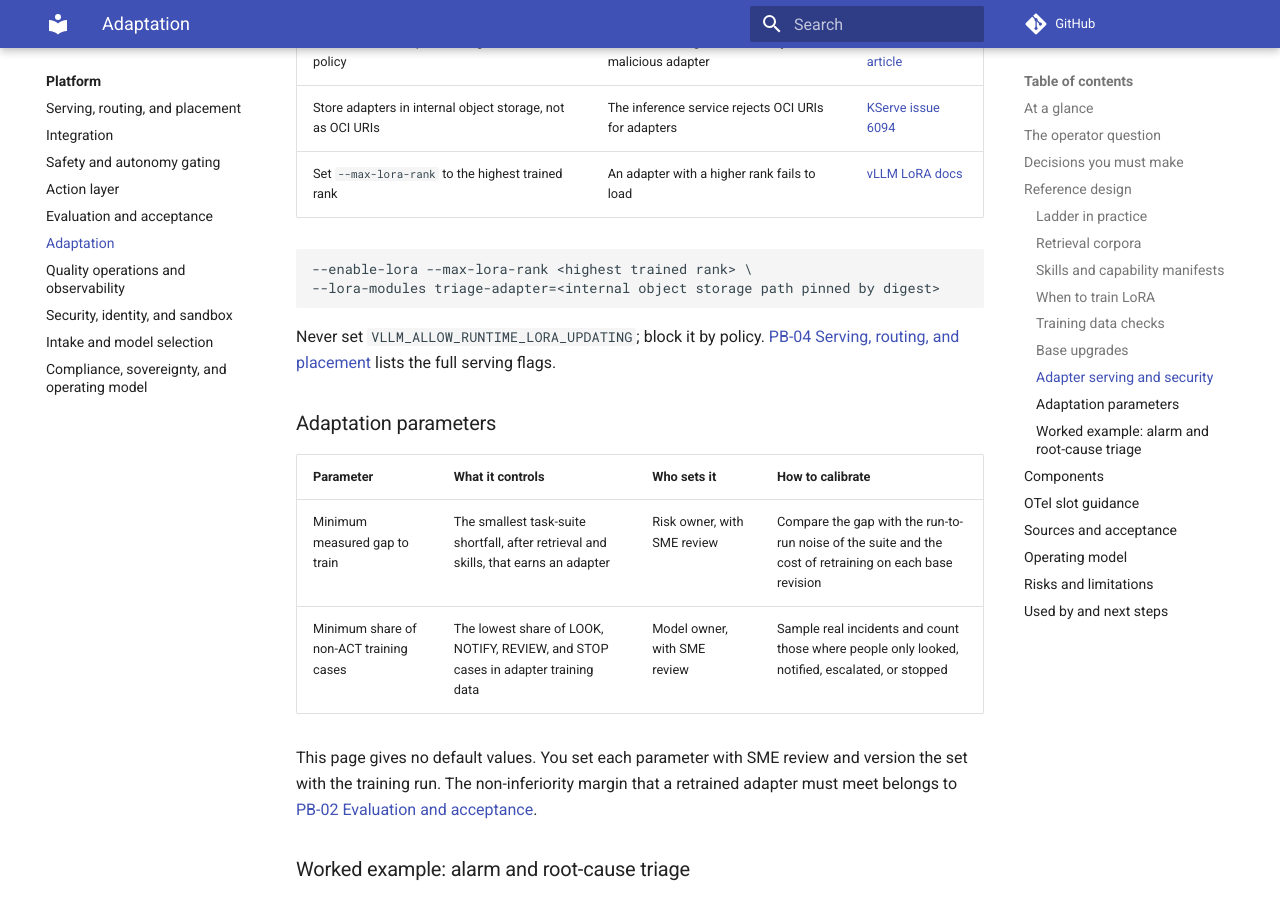
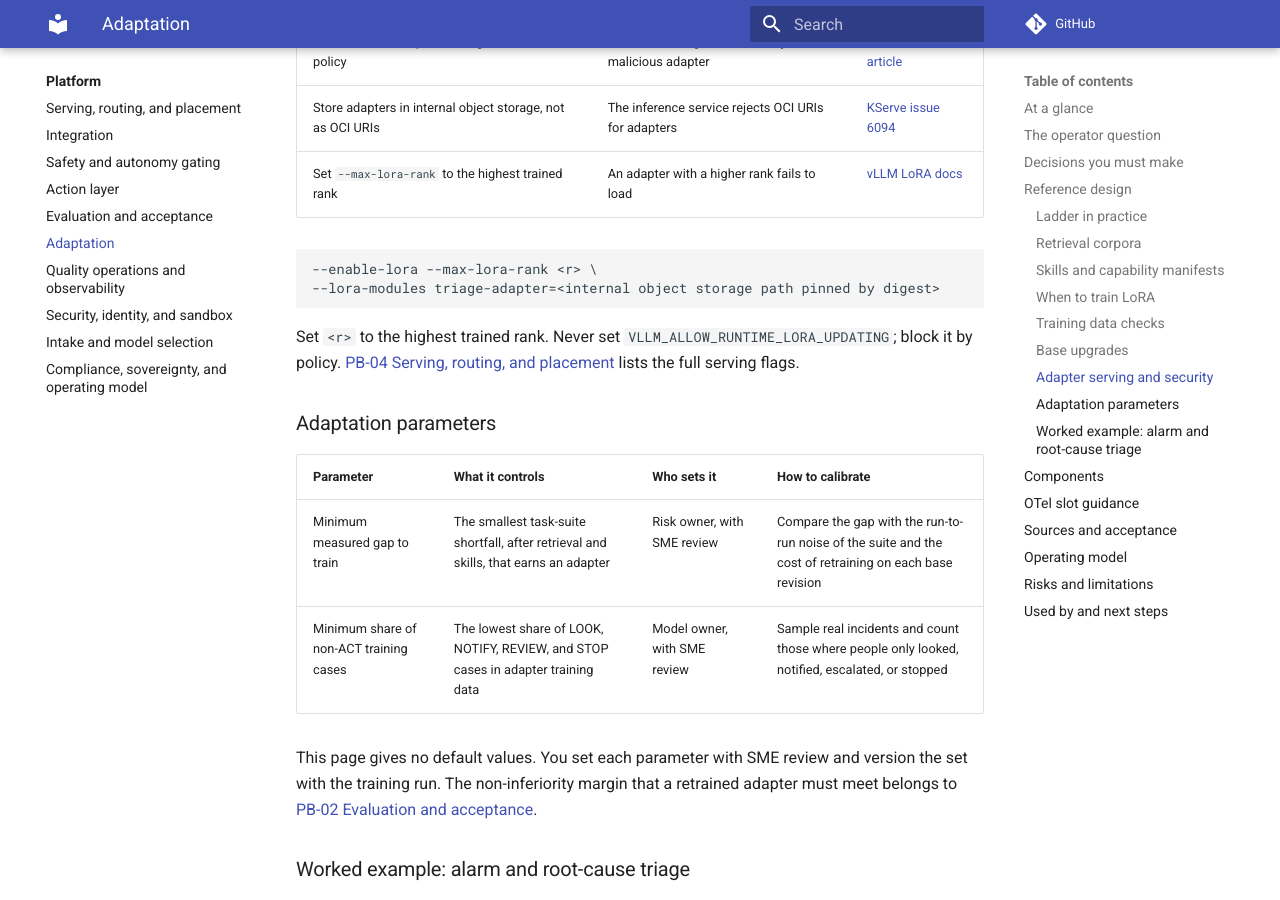
Before and after one commit to ravisharma5/otel-telco-blueprints, an MkDocs documentation site: the page built from platform/adaptation/README.md, in a window 1280 px wide and 900 px high, scrolled down 6194 px. Built offline with MkDocs 1.6.1 and Material for MkDocs 9.7.7, drawn with Linux system fonts in a browser that asks for light colours; comment, search, counter and statistics services are not loaded.

Commit message:
fix(platform): use the serving page rank placeholder in the adapter flags
- Adapter fence now reads --max-lora-rank <r>, matching the serving flag block
- One sentence says <r> is the highest trained rank
- Test keeps the two placeholders in step

````diff
--- a/platform/adaptation/README.md
+++ b/platform/adaptation/README.md
@@ -156,11 +156,11 @@ An adapter trained on an earlier base may load on a new one, because the shapes
 | Set `--max-lora-rank` to the highest trained rank | An adapter with a higher rank fails to load | [vLLM LoRA docs](https://docs.vllm.ai/en/latest/features/lora/) |
 
 ```text
---enable-lora --max-lora-rank <highest trained rank> \
+--enable-lora --max-lora-rank <r> \
 --lora-modules triage-adapter=<internal object storage path pinned by digest>
 ```
 
-Never set `VLLM_ALLOW_RUNTIME_LORA_UPDATING`; block it by policy. [PB-04 Serving, routing, and placement](../serving-routing-placement/README.md) lists the full serving flags.
+Set `<r>` to the highest trained rank. Never set `VLLM_ALLOW_RUNTIME_LORA_UPDATING`; block it by policy. [PB-04 Serving, routing, and placement](../serving-routing-placement/README.md) lists the full serving flags.
 
 ### Adaptation parameters
 
````
Also changed, not shown: 1 other file.
